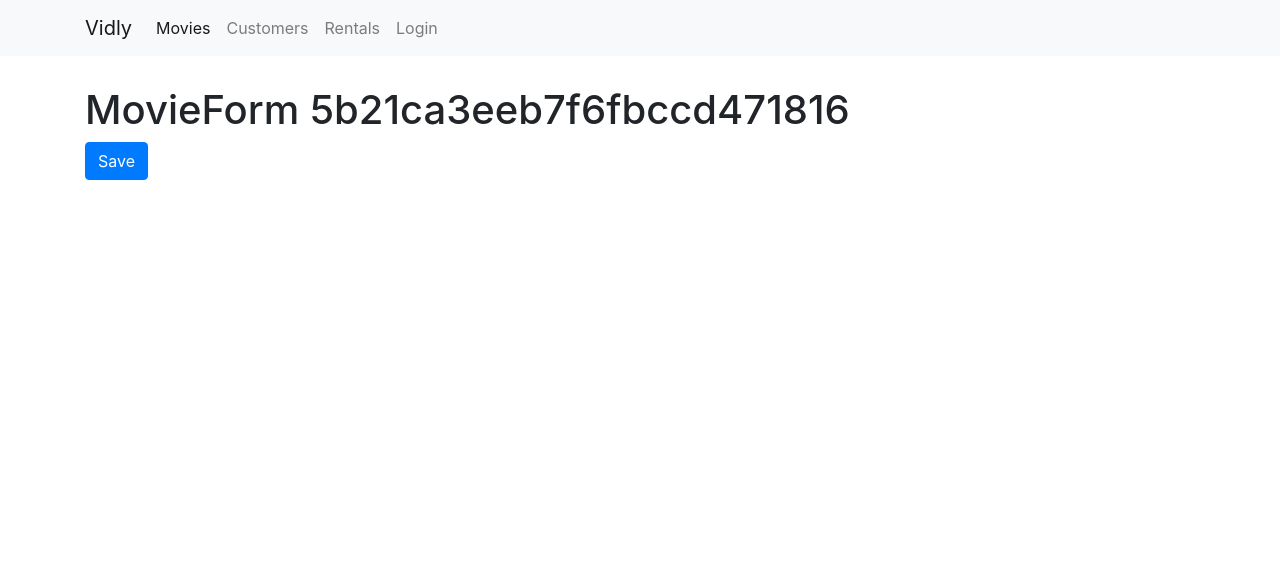
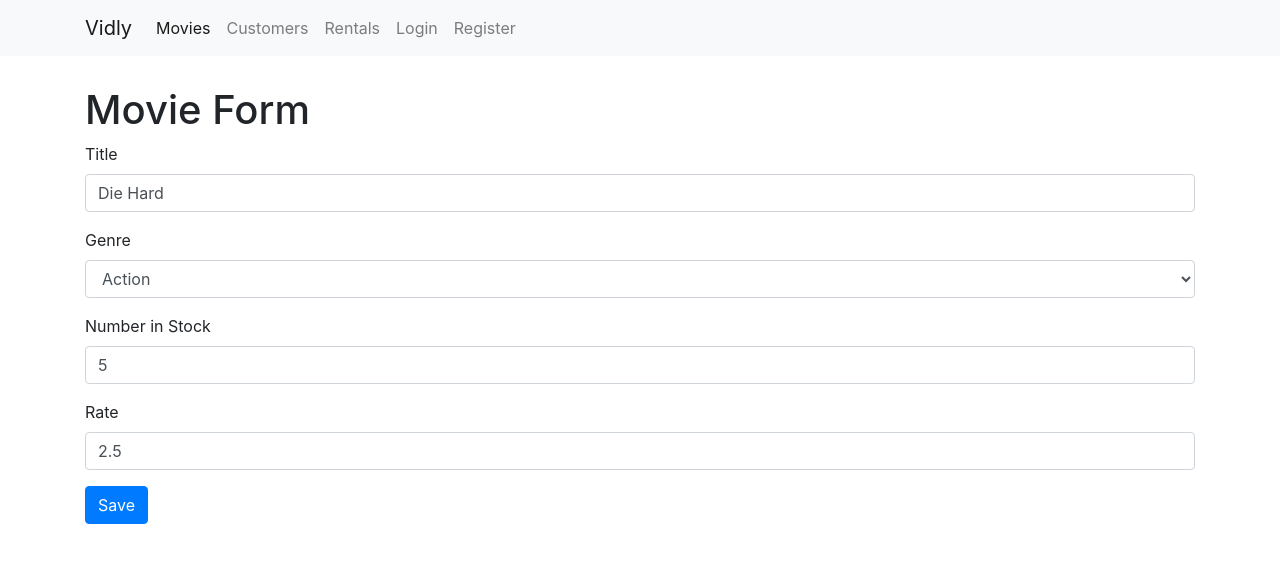
Before and after one commit to xDamneDx/Mastering-React, a React (Create React App) app in the folder vidly/: page /movies/5b21ca3eeb7f6fbccd471816 in a window 1280 px wide. Shown: the top 562 px of the page. Built offline with nearby package versions, Linux system fonts and the light colour scheme; the HTML template or start-up script is replaced by a standard one.

Commit message:
Completed the chapter 'Forms'

```diff
--- a/vidly/src/App.js
+++ b/vidly/src/App.js
@@ -7,6 +7,7 @@
 import Customers from './components/customers';
 import MovieForm from './components/movieForm';
 import LoginForm from './components/loginForm';
+import RegisterForm from './components/registerForm';
 import './App.css';
 
 function App () {
@@ -15,6 +16,7 @@
       <NavBar />
       <main className='container'>
         <Switch>
+          <Route path='/register' component={RegisterForm} />
           <Route path='/login' component={LoginForm} />
           <Route path='/movies/:id' component={MovieForm} />
           <Route path='/movies' component={Movies} />
--- a/vidly/src/components/common/form.jsx
+++ b/vidly/src/components/common/form.jsx
@@ -1,6 +1,7 @@
 import React, { Component } from 'react';
 import Joi from 'joi-browser';
 import Input from './input';
+import Select from './select';
 
 class Form extends Component {
   state = {
@@ -59,13 +60,27 @@
             <Input
                 type={type}
                 name={name}
-                label='Username'
+                label={label}
                 value={data[name]}
                 onChange={this.handleChange}
-                errors={errors[name]}
+                error={errors[name]}
             />
-        )
-    }
+        );
+    };
+
+    renderSelect(name, label, options) {
+        const { data, errors } = this.state;
+        return (
+            <Select
+                name={name}
+                value={data[name]}
+                label={label}
+                options={options}
+                onChange={this.handleChange}
+                error={errors[name]}
+            />
+        );
+    };
 
     renderButton = (label) => {
         return <button className='btn btn-primary' disabled={this.validate()}>{label}</button>
--- a/vidly/src/components/common/input.jsx
+++ b/vidly/src/components/common/input.jsx
@@ -1,18 +1,16 @@
 import React from 'react';
 
-const Input = ({ name, label, value, errors, onChange, type }) => {
+const Input = ({ name, label, error, ...rest }) => {
   return (
     <div className='form-group'>
       <label htmlFor={name}>{label}</label>
       <input
-        onChange={onChange}
-        value={value}
+        {...rest}
         name={name}
         id={name}
-        type={type}
         className='form-control'
       />
-      {errors && <div className='alert alert-danger'>{errors}</div>}
+      {error && <div className='alert alert-danger'>{error}</div>}
     </div>
   );
 };
--- /dev/null
+++ b/vidly/src/components/common/select.jsx
@@ -0,0 +1,20 @@
+import React from 'react';
+
+const Select = ({ name, label, options, error, ...rest }) => {
+  return (
+    <div className='form-group'>
+      <label htmlFor={name}>{label}</label>
+      <select name={name} id={name} {...rest} className='form-control'>
+        <option value='' />
+        {options.map(option => (
+          <option key={option._id} value={option._id}>
+            {option.name}
+          </option>
+        ))}
+      </select>
+      {error && <div className='alert alert-danger'>{error}</div>}
+    </div>
+  );
+};
+
+export default Select;
--- a/vidly/src/components/loginForm.jsx
+++ b/vidly/src/components/loginForm.jsx
@@ -1,8 +1,13 @@
-import React, { Component } from 'react';
+import React from 'react';
 import Joi from 'joi-browser';
 import Form from './common/form';
 
 class LoginForm extends Form {
+  state = {
+      data: { username: '', password: '' },
+      errors: {}
+  }
+
   schema = {
       username: Joi.string().required().label('Username'),
       password: Joi.string().required().label('Password')
--- a/vidly/src/components/movieForm.jsx
+++ b/vidly/src/components/movieForm.jsx
@@ -1,12 +1,76 @@
 import React from 'react';
+import Joi from 'joi-browser';
+import Form from './common/form';
+import { getMovie, saveMovie } from '../services/fakeMovieService';
+import { getGenres } from '../services/fakeGenreService';
 
-const MovieForm = ({ match, history }) => {
-  return (
-    <div>
-      <h1>MovieForm {match.params.id}</h1>
-      <button className='btn btn-primary' onClick={() => history.push('/movies')}>Save</button>
-    </div>
-  );
-};
+class MovieForm extends Form {
+  state = {
+    data: {
+      title: '',
+      genreId: '',
+      numberInStock: '',
+      dailyRentalRate: ''
+    },
+    genres: [],
+    errors: {}
+   };
+
+   schema = {
+     _id: Joi.string(),
+     title: Joi.string().required().label('Title'),
+     genreId: Joi.string().required().label('Genre'),
+     numberInStock: Joi.number().required().min(0).max(100).label('Number In Stock'),
+     dailyRentalRate: Joi.number().required().min(0).max(10).label('Daily Rental Rate')
+   };
+
+   componentDidMount() {
+     const genres = getGenres();
+     this.setState({ genres });
+
+     const movieId = this.props.match.params.id;
+     if (movieId === 'new') {
+       return;
+     }
+
+     const movie = getMovie(movieId);
+     if (!movie) {
+       return this.props.history.replace('/not-found');
+     }
+
+     this.setState({ data: this.mapToViewModel(movie) })
+   }
+
+   mapToViewModel(movie) {
+     return {
+       _id: movie._id,
+       title: movie.title,
+       genreId: movie.genre._id,
+       numberInStock: movie.numberInStock,
+       dailyRentalRate: movie.dailyRentalRate
+     }
+   }
+
+   doSubmit = () => {
+    saveMovie(this.state.data);
+
+    this.props.history.push('/movies')
+   }
+
+  render() {
+    return (
+      <div>
+        <h1>Movie Form</h1>
+        <form onSubmit={this.handleSubmit}>
+          {this.renderInput("title", "Title")}
+          {this.renderSelect("genreId", "Genre", this.state.genres)}
+          {this.renderInput("numberInStock", "Number in Stock", "number")}
+          {this.renderInput("dailyRentalRate", "Rate")}
+          {this.renderButton("Save")}
+        </form>
+      </div>
+     );
+  }
+}
 
 export default MovieForm;
--- a/vidly/src/components/movies.jsx
+++ b/vidly/src/components/movies.jsx
@@ -5,13 +5,17 @@
 import Pagination from './common/pagination';
 import { paginate } from '../utils/paginate';
 import ListGoup from './common/listGroup';
+import SearchBox from './searchBox';
 import _ from 'lodash';
+import { Link } from 'react-router-dom';
 
 class Movies extends Component {
   state = {
       movies: [],
       genres: [],
       pageSize: 4,
+      searchQuery: '',
+      selectedGenre: null,
       currentPage: 1,
       sortColumn: { path: 'title', order: 'asc' }
   }
@@ -40,23 +44,40 @@
   }
 
   handleGenreSelect = genre => {
-    this.setState({ selectedGenre: genre, currentPage: 1 })
+    this.setState({ selectedGenre: genre, searchQuery: '', currentPage: 1 })
   }
+
+  handleSearch = query => {
+    this.setState({ searchQuery: query, selectedGenre: null, currentPage: 1 })
+  }
+
   handleSort = sortColumn => {
     this.setState({ sortColumn })
   }
+
   getPagedData = () => {
-    const { pageSize, sortColumn, currentPage, movies: allMovies, selectedGenre } = this.state;
-    const filtered = selectedGenre && selectedGenre._id ? allMovies.filter(movie => movie.genre._id === selectedGenre._id) : allMovies;
+    const {
+      pageSize,
+      sortColumn,
+      currentPage,
+      movies: allMovies,
+      selectedGenre,
+      searchQuery
+    } = this.state;
+    let filtered = allMovies;
+    if (searchQuery) {
+      filtered = allMovies.filter(movie => movie.title.toLowerCase().includes(searchQuery.toLowerCase()))
+    } else if (selectedGenre && selectedGenre._id) {
+      filtered = allMovies.filter(movie => movie.genre._id === selectedGenre._id);
+    }
     const sorted = _.orderBy(filtered, [sortColumn.path], [sortColumn.order])
     const movies = paginate(sorted, currentPage, pageSize);
-
     return { totalCount: filtered.length, movies };
   }
 
   render () {
     const { length: count } = this.state.movies;
-    const { pageSize, sortColumn, currentPage, genres, selectedGenre } = this.state;
+    const { pageSize, sortColumn, currentPage, genres, selectedGenre, searchQuery } = this.state;
     const { totalCount, movies } = this.getPagedData();
 
     if (count === 0) {
@@ -73,7 +94,9 @@
           />
         </div>
         <div className="col">
+          <Link to='/movies/new' className="btn btn-primary" style={{ marginBottom: 20 }}>New Movie</Link>
           <p>Showing {totalCount} movies in the database</p>
+          <SearchBox value={searchQuery} onChange={this.handleSearch} />
           <MoviesTable
             movies={movies}
             sortColumn={sortColumn}
--- a/vidly/src/components/navBar.jsx
+++ b/vidly/src/components/navBar.jsx
@@ -16,6 +16,7 @@
             <NavLink className='nav-item nav-link' to='/customers'>Customers</NavLink>
             <NavLink className='nav-item nav-link' to='/rentals'>Rentals</NavLink>
             <NavLink className='nav-item nav-link' to='/login'>Login</NavLink>
+            <NavLink className='nav-item nav-link' to='/register'>Register</NavLink>
           </div>
         </div>
       </div>
--- /dev/null
+++ b/vidly/src/components/registerForm.jsx
@@ -0,0 +1,37 @@
+import React from 'react';
+import Joi from 'joi-browser';
+import Form from './common/form';
+
+class RegisterForm extends Form {
+    state = {
+        data: { username: '', password: '', name: '' },
+        errors: {}
+    }
+
+  schema = {
+      username: Joi.string().email({ minDomainSegments: 2 }).required().label('Username'),
+      password: Joi.string().min(5).required().label('Password'),
+      name: Joi.string().required().label('Name')
+  }
+
+  doSubmit = () => {
+      // Call the server
+      console.log('Submitted');
+  }
+
+  render () {
+    return (
+      <div>
+        <h1>Register</h1>
+        <form onSubmit={this.handleSubmit}>
+          {this.renderInput('username', 'Username', 'email')}
+          {this.renderInput('password', 'Password', 'password')}
+          {this.renderInput('name', 'Name')}
+          {this.renderButton('Register')}
+        </form>
+      </div>
+    );
+  }
+}
+
+export default RegisterForm;
--- /dev/null
+++ b/vidly/src/components/searchBox.jsx
@@ -0,0 +1,16 @@
+import React from 'react';
+
+const SearchBox = ({ value, onChange }) => {
+  return (
+    <input
+      type='text'
+      name='query'
+      className='form-control my-3'
+      placeholder='Search...'
+      value={value}
+      onChange={e => onChange(e.currentTarget.value)}
+    />
+  );
+};
+
+export default SearchBox;
--- a/vidly/src/services/fakeMovieService.js
+++ b/vidly/src/services/fakeMovieService.js
@@ -77,13 +77,13 @@
 
 export function saveMovie (movie) {
   const movieInDb = movies.find(m => m._id === movie._id) || {};
-  movieInDb.name = movie.name;
+  movieInDb.title = movie.title;
   movieInDb.genre = genresAPI.genres.find(g => g._id === movie.genreId);
   movieInDb.numberInStock = movie.numberInStock;
   movieInDb.dailyRentalRate = movie.dailyRentalRate;
 
   if (!movieInDb._id) {
-    movieInDb._id = Date.now();
+    movieInDb._id = Date.now().toString();
     movies.push(movieInDb);
   }
 
```
